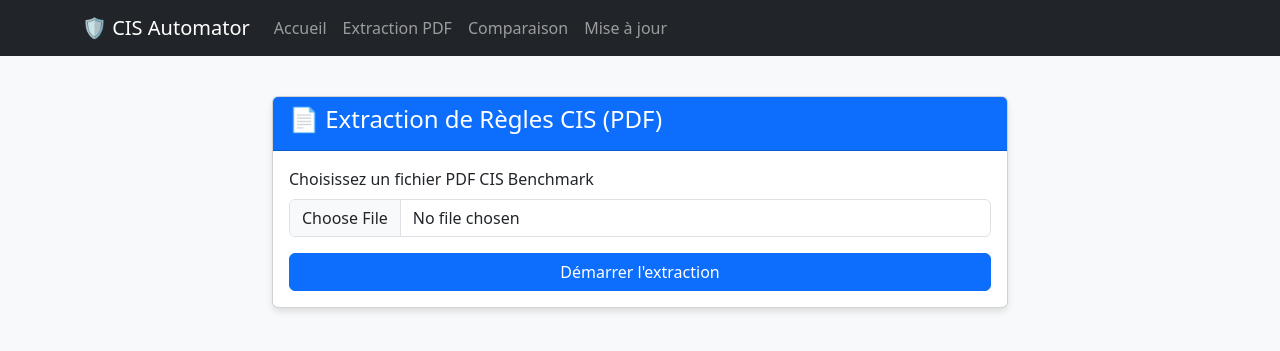
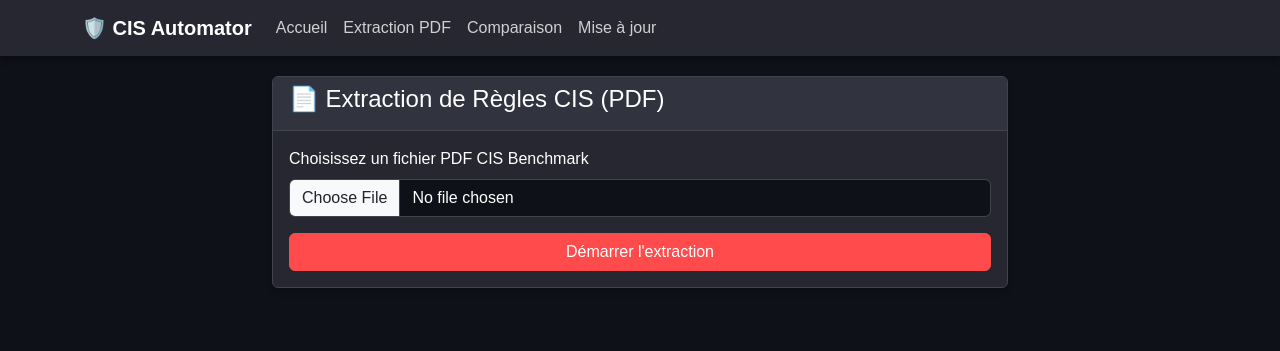
Before and after one commit to LenRapp/AutomatisationCIS, a Flask app: page /extraction in a window 1280 px wide. Shown: the top 351 px of the page. Run offline with Flask 3, Linux system fonts and the light colour scheme.

Commit message:
🛠️fix: interface

```diff
--- a/templates/layout.html
+++ b/templates/layout.html
@@ -6,14 +6,109 @@
     <title>Automatisation CIS</title>
     <link href="https://cdn.jsdelivr.net/npm/bootstrap@5.3.0/dist/css/bootstrap.min.css" rel="stylesheet">
     <style>
-        body { background-color: #f8f9fa; }
-        .card { margin-top: 20px; box-shadow: 0 4px 6px rgba(0,0,0,0.1); }
-        .navbar { margin-bottom: 20px; }
+        body {
+            background-color: #0e1117;
+            color: #fafafa;
+            font-family: "Source Sans Pro", sans-serif;
+        }
+        .navbar {
+            background-color: #262730 !important;
+            box-shadow: 0 4px 6px rgba(0,0,0,0.3);
+        }
+        .navbar-brand { font-weight: bold; color: #fff !important; }
+        .nav-link { color: #d0d0d0 !important; }
+        .nav-link:hover { color: #fff !important; }
+
+        .card {
+            background-color: #262730;
+            border: 1px solid #41444e;
+            color: #fff;
+            margin-top: 20px;
+            box-shadow: 0 4px 6px rgba(0,0,0,0.2);
+        }
+        .card-header {
+            background-color: #31333F !important;
+            border-bottom: 1px solid #41444e;
+            font-weight: bold;
+        }
+
+        /* Inputs et contrôles en mode sombre */
+        .form-control {
+            background-color: #0e1117;
+            border: 1px solid #41444e;
+            color: #fff;
+        }
+        .form-control:focus {
+            background-color: #1a1c24;
+            color: #fff;
+            border-color: #ff4b4b; /* Touche rouge/rose Streamlit */
+            box-shadow: none;
+        }
+
+        /* Boutons */
+        .btn-primary {
+            background-color: #ff4b4b;
+            border-color: #ff4b4b;
+        }
+        .btn-primary:hover {
+            background-color: #ff2b2b;
+            border-color: #ff2b2b;
+        }
+
+        /* Accordions et Tabs */
+        .accordion-item {
+            background-color: #262730;
+            border: 1px solid #41444e;
+            color: #fff;
+        }
+        .accordion-button {
+            background-color: #31333F;
+            color: #fff;
+        }
+        .accordion-button:not(.collapsed) {
+            background-color: #3d3f4d;
+            color: #fff;
+            box-shadow: none;
+        }
+        .list-group-item {
+            background-color: #262730;
+            color: #fff;
+            border-color: #41444e;
+        }
+
+        /* Tables */
+        .table { color: #fff; }
+        .table-light {
+            background-color: #31333F;
+            color: #fff;
+            border-color: #41444e;
+        }
+        .table-bordered { border-color: #41444e; }
+
+        /* Onglets */
+        .nav-tabs .nav-link { color: #d0d0d0; }
+        .nav-tabs .nav-link.active {
+            background-color: #262730;
+            color: #ff4b4b;
+            border-color: #41444e #41444e #262730;
+        }
+
+        /* Code blocks */
+        pre {
+            background-color: #0e1117;
+            border: 1px solid #41444e;
+            color: #eee;
+            padding: 10px;
+            border-radius: 5px;
+        }
+        .bg-light { background-color: #31333F !important; color: #fff !important; }
+
+        hr { border-top: 1px solid #41444e; }
     </style>
 </head>
 <body>
 
-<nav class="navbar navbar-expand-lg navbar-dark bg-dark">
+<nav class="navbar navbar-expand-lg navbar-dark">
   <div class="container">
     <a class="navbar-brand" href="/">🛡️ CIS Automator</a>
     <button class="navbar-toggler" type="button" data-bs-toggle="collapse" data-bs-target="#navbarNav">
```
Also changed, not shown: 1 other file.
